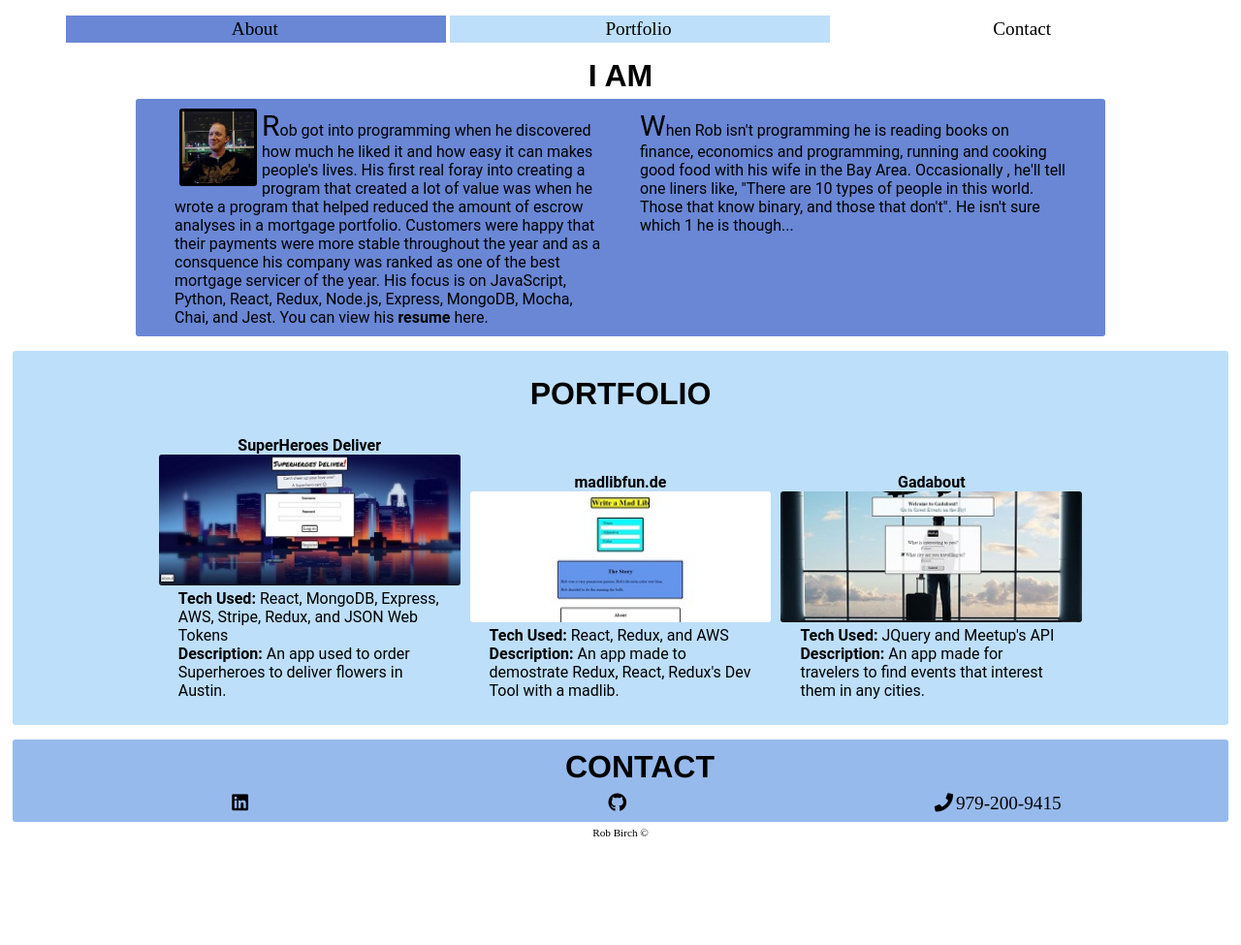
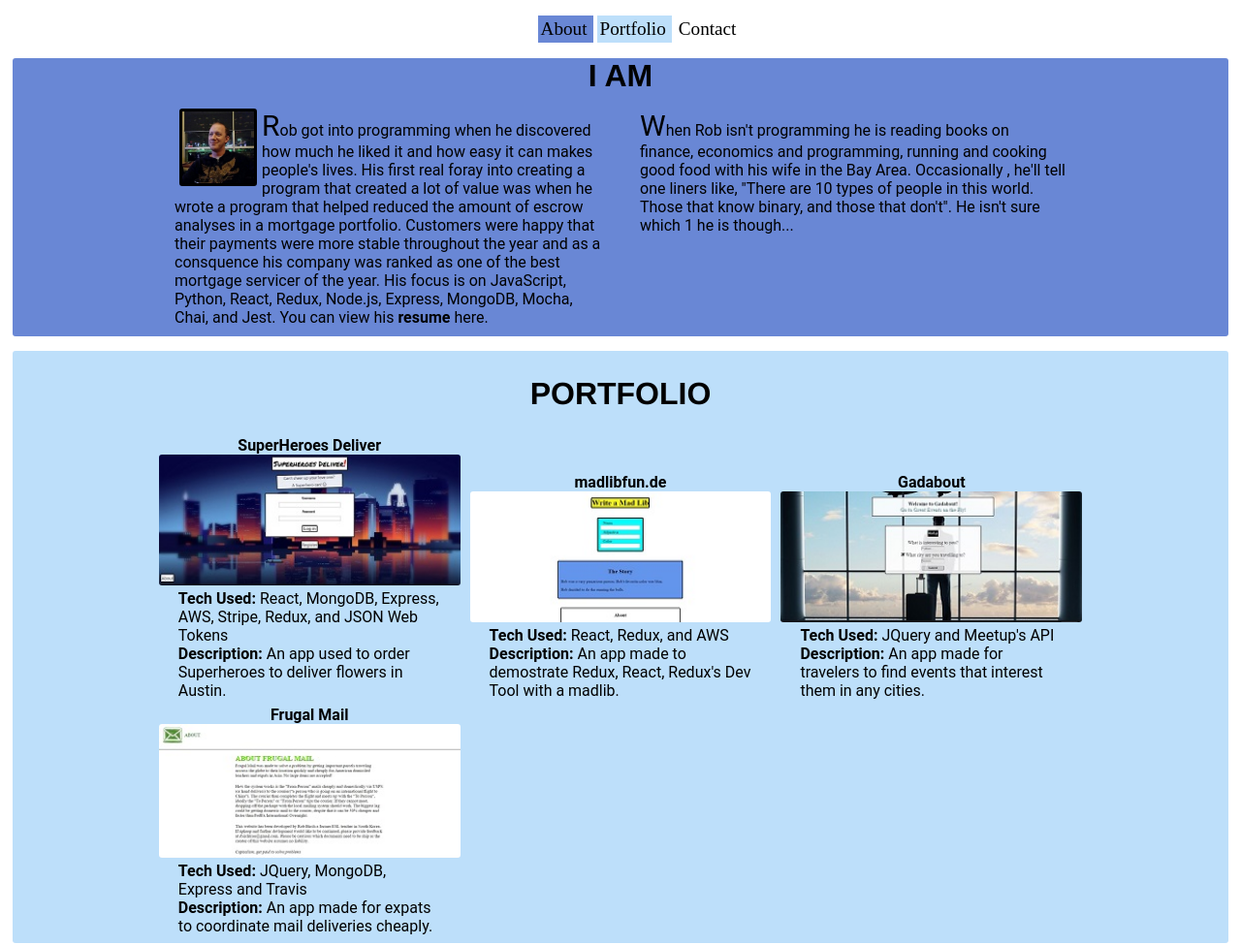
Before and after one commit to rbirchtree/portfolio, a plain HTML site: page index.html in a window 1280 px wide. Shown: the top 975 px of the page at 97% size. Before the commit the page ends 901 px from the top, so only its background shows below. Drawn offline with Linux system fonts and the light colour scheme.

Commit message:
tidied up portfolio

```diff
--- a/index.html
+++ b/index.html
@@ -63,7 +63,10 @@
 			 	</div>
 	 			 	<div class="row">
 						<div class="col-4">
-							<!-- -fmail -->
+							<p class="project">Frugal Mail</p>
+				  	 		<a href="https://mysterious-taiga-40006.herokuapp.com/"><img src='./images/fmail.JPG' alt="Frugal Mail"></a>
+				 	 		<p class="techUsed"><b>Tech Used:</b> JQuery, MongoDB, Express and Travis</p>
+				 	 		<p><b>Description: </b> An app made for expats to coordinate mail deliveries cheaply.</p>
 						</div>
 						<div class="col-4">
 							<!-- wordpress blog https://birchonfinance.wordpress.com/-->
--- a/styles.css
+++ b/styles.css
@@ -2,10 +2,10 @@
   box-sizing: border-box;
 }
 
-
 .topContainer{
   border-radius: 3px;
   margin: 15px 5px 15px 5px;
+  background-color: #6987D5;
 }
 
 .midContainer{
@@ -66,7 +66,6 @@ p{
 }
 
 main{
-  background-color: #6987D5;
   text-align: center;
   padding: 10px;
 }
@@ -130,7 +129,6 @@ li{
   margin-left: auto;
   margin-right: auto;
   font-size: 1.2em;
-  width:32%;
   text-align: center;
   padding: 3px;
 }
```
